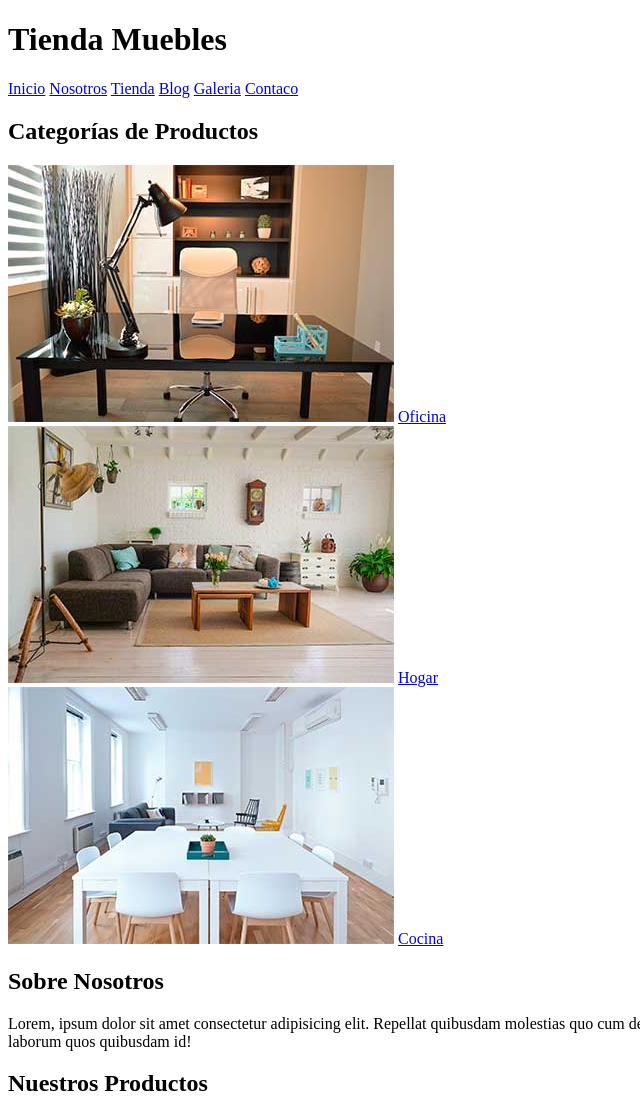
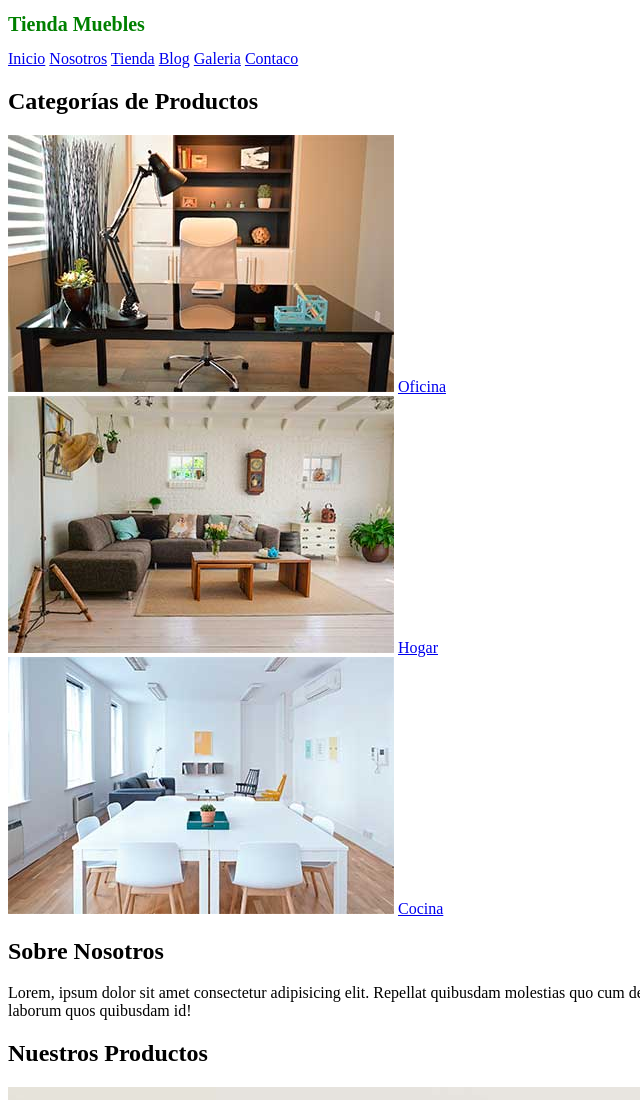
Before and after one commit to CristianRodr/EstudioHTML-CSS, a plain HTML site: page index.html in a window 1280 px wide. Shown: the top 1100 px of the page, without its empty margins (0-640 px from the left). Drawn offline with Linux system fonts and the light colour scheme.

Commit message:
Se agrega archivo css

```diff
--- /dev/null
+++ b/css/app.css
@@ -0,0 +1,4 @@
+h1 {
+    font-size: 20px;
+    color: green;
+}
--- a/index.html
+++ b/index.html
@@ -7,7 +7,8 @@
             content="width=device-width, user-scalable=no, initial-scale=1.0, maximum-scale=1.0, minimum-scale=1.0"
         />
         <meta http-equiv="X-UA-Compatible" content="ie=edge" />
-        <title>Aprendiendo HTMl</title>
+        <link rel="stylesheet" href="./css/app.css" />
+        <title>Aprendiendo HTML</title>
     </head>
     <body>
         <header>
--- a/package.json
+++ /dev/null
@@ -1,5 +0,0 @@
-{
-  "devDependencies": {
-    "prettier": "2.7.1"
-  }
-}
```
Also changed, not shown: 1 other file.
